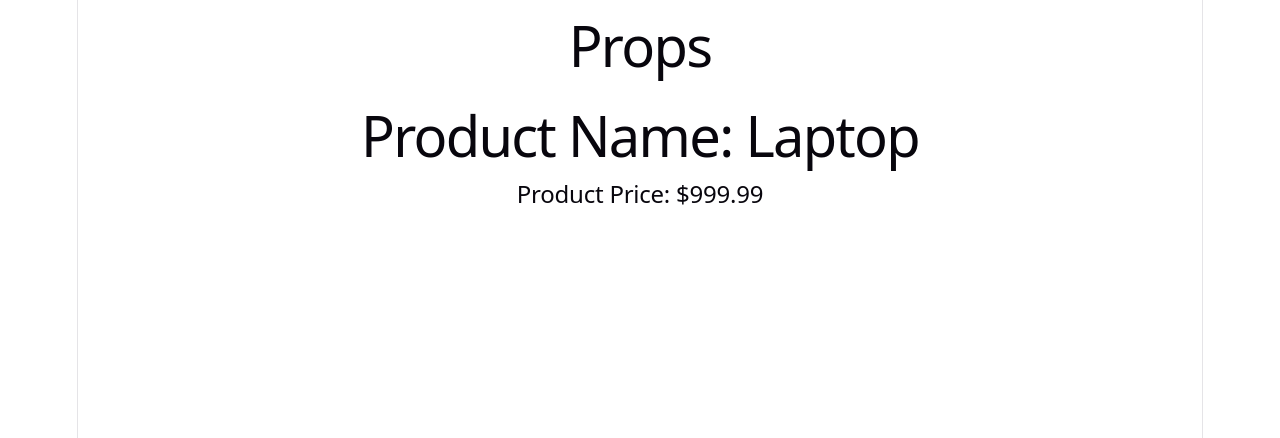
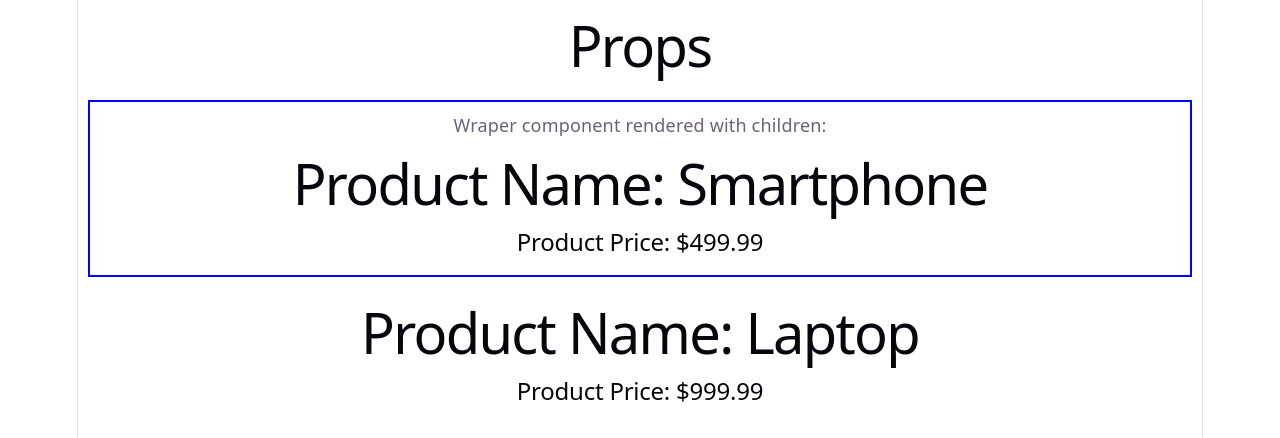
Before and after one commit to AleksandarStanisic021/reactlab, a React (Vite) app: page / in a window 1280 px wide. Shown: the top 438 px of the page. Built offline with nearby package versions, Linux system fonts and the light colour scheme.

Commit message:
Add Wraper component and update App to use it for product display

```diff
--- a/src/App.jsx
+++ b/src/App.jsx
@@ -1,12 +1,15 @@
 import "./App.css";
 
-import React from "react";
 import Product from "./comps/Product";
+import Wraper from "./comps/Wrap";
 
 function App() {
   return (
     <>
       <h1>Props</h1>
+      <Wraper>
+        <Product name="Smartphone" price={499.99} />
+      </Wraper>
       <Product name="Laptop" price={999.99} />
     </>
   );
--- a/src/comps/Product.jsx
+++ b/src/comps/Product.jsx
@@ -1,9 +1,8 @@
-import React from "react";
-
 const Product = (props) => {
   const { name, price } = props;
   return (
     <div>
+      {console.log("Product component rendered with props:", props)}
       <h1>Product Name: {name}</h1>
       <h2>Product Price: ${price.toFixed(2)}</h2>
     </div>
--- /dev/null
+++ b/src/comps/Wrap.jsx
@@ -0,0 +1,10 @@
+const Wraper = ({ children }) => {
+  return (
+    <div style={{ border: "2px solid blue", padding: "10px", margin: "10px" }}>
+      <p>Wraper component rendered with children:</p>
+      {children}
+    </div>
+  );
+};
+
+export default Wraper;
```
